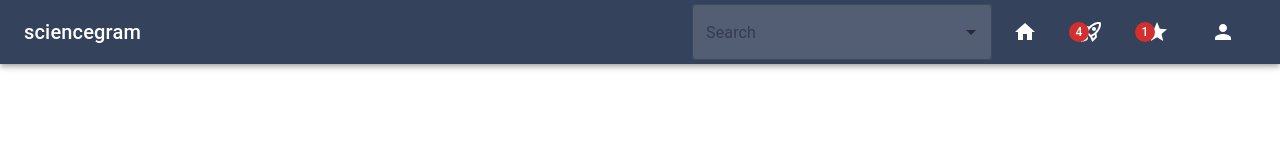
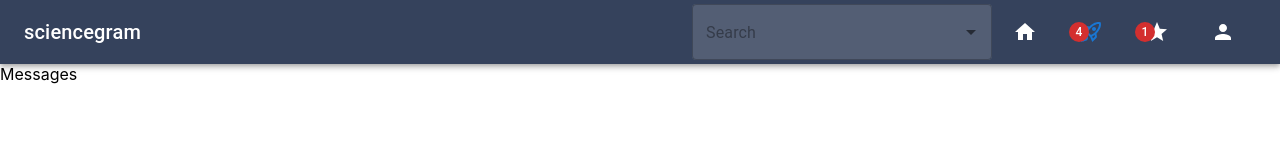
Before and after one commit to LucasDevSystem/sciencegram-front, a React (Create React App) app: page /messages in a window 1280 px wide. Shown: the top 160 px of the page. Built offline with nearby package versions, Linux system fonts and the light colour scheme.

Commit message:
(MessagesPage): added basci structure

```diff
--- a/src/App.js
+++ b/src/App.js
@@ -4,6 +4,7 @@ import HomePage from "./pages/home";
 import NavBar from "./components/navBar/index";
 import StoriesPage from "./pages/stories/index";
 import ProfilePage from "./pages/profile";
+import MessagesPage from "./pages/messages";
 
 export default function App() {
   return (
@@ -19,7 +20,6 @@ export default function App() {
             </div>
           }
         />
-
         <Route
           path="/stories/:userName"
           element={<StoriesPage></StoriesPage>}
@@ -33,7 +33,15 @@ export default function App() {
             </div>
           }
         />
-
+        <Route
+          path="/messages"
+          element={
+            <div>
+              <NavBar></NavBar>
+              <MessagesPage></MessagesPage>
+            </div>
+          }
+        />
         <Route path="*" element={<NavBar />} />
       </Routes>
     </Router>
--- a/src/components/navBar/menuItems.js
+++ b/src/components/navBar/menuItems.js
@@ -27,7 +27,7 @@ const HomeItem = (props) => {
 };
 
 const MessageItem = (props) => {
-  const PATH = "/message";
+  const PATH = "/messages";
   const { currentPath, onNavigate } = props;
 
   return (
--- /dev/null
+++ b/src/pages/messages/index.js
@@ -0,0 +1,11 @@
+
+
+const MessagesPage =()=>{
+return(
+    <div>
+        Messages
+    </div>
+)
+}
+
+export default MessagesPage;
```
